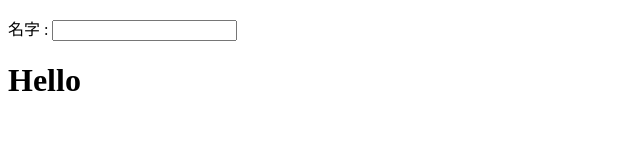
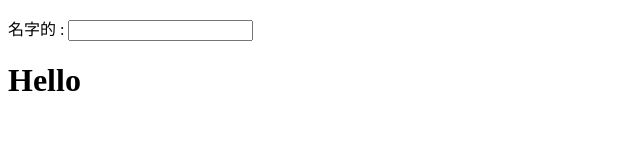
Before and after one commit to zhipingzhang/angular-demo, a plain HTML site: page index.html in a window 1280 px wide. Shown: the full height of the page, 0-640 px from the left. Drawn offline with nearby package versions, Linux system fonts and the light colour scheme.

Commit message:
修改index

```diff
--- a/index.html
+++ b/index.html
@@ -7,7 +7,7 @@
 <body>
 
 <div ng-app="">
-    <p>名字 : <input type="text" ng-model="name"></p>
+    <p>名字的 : <input type="text" ng-model="name"></p>
     <h1>Hello {{name}}</h1>
 </div>
 
```
